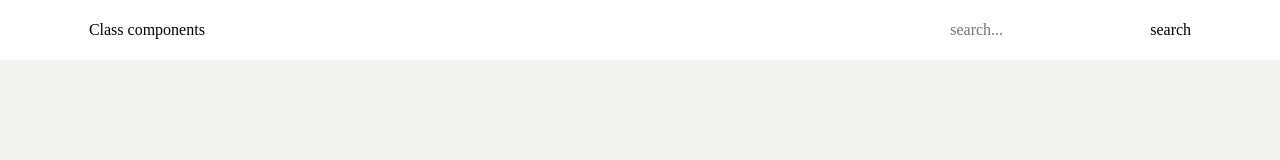
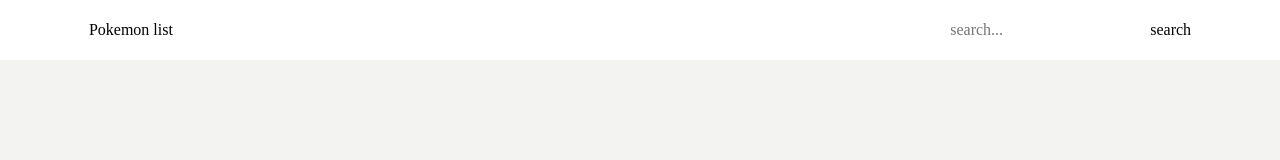
Before and after one commit to ElGansoDorado/rs-react-app, a React (Vite) app: page / in a window 1280 px wide. Shown: the top 160 px of the page. Built offline with nearby package versions, Linux system fonts and the light colour scheme.

Commit message:
feat: add info about pokemon show and typing

```diff
--- a/index.html
+++ b/index.html
@@ -4,7 +4,7 @@
     <meta charset="UTF-8" />
     <link rel="icon" type="image/svg+xml" href="/vite.svg" />
     <meta name="viewport" content="width=device-width, initial-scale=1.0" />
-    <title>Vite + React + TS</title>
+    <title>Class components</title>
   </head>
   <body>
     <div id="root"></div>
--- a/src/app/app.tsx
+++ b/src/app/app.tsx
@@ -1,12 +1,37 @@
 import { Component, type ReactNode } from 'react';
 
 import Header from '../features/header';
+import type { pokemon } from '../shared/model/pokemon.type';
+
+interface ListState {
+  list: pokemon[];
+}
+
+type State = Readonly<ListState>;
 
 class App extends Component {
+  state: State = {
+    list: [],
+  };
+
+  setPokemonsList = (newList: pokemon[]) => {
+    this.setState({
+      list: newList,
+    });
+  };
+
   render(): ReactNode {
     return (
       <>
-        <Header />
+        <Header setPokemonsList={this.setPokemonsList} />
+
+        <main className="container">
+          {this.state.list?.map((item) => (
+            <div key={item.name}>
+              <p>{item.name}</p> <a href={item.url}>{item.url}</a>
+            </div>
+          ))}
+        </main>
       </>
     );
   }
--- a/src/features/header/index.tsx
+++ b/src/features/header/index.tsx
@@ -1,8 +1,15 @@
 import { Component } from 'react';
 
 import classes from './header.module.css';
+import type { pokemon, pokemonResponse } from '../../shared/model/pokemon.type';
 
-class Header extends Component {
+interface HeaderProps {
+  setPokemonsList: (newList: pokemon[]) => void;
+}
+
+type Props = Readonly<HeaderProps>;
+
+class Header extends Component<Props> {
   state = {
     search: '',
   };
@@ -12,16 +19,17 @@ class Header extends Component {
       `https://pokeapi.co/api/v2/pokemon/${this.state.search}`
     );
 
-    const pokemonLists = await response.json();
+    const pokemonLists: pokemonResponse = await response.json();
 
-    console.log(pokemonLists);
+    console.log(pokemonLists.results);
+    this.props.setPokemonsList(pokemonLists.results);
   };
 
   render() {
     return (
       <header className={classes.header}>
         <div className="container flex-row">
-          <h1 className={classes.title}>Class components</h1>
+          <h1 className={classes.title}>Pokemon list</h1>
 
           <form className={classes.search}>
             <input
```
Also changed, not shown: src/shared/model/pokemon.type.ts (added, +11 -0 lines).
